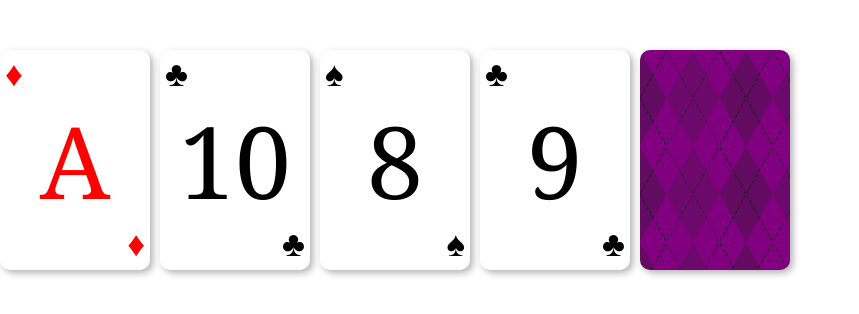
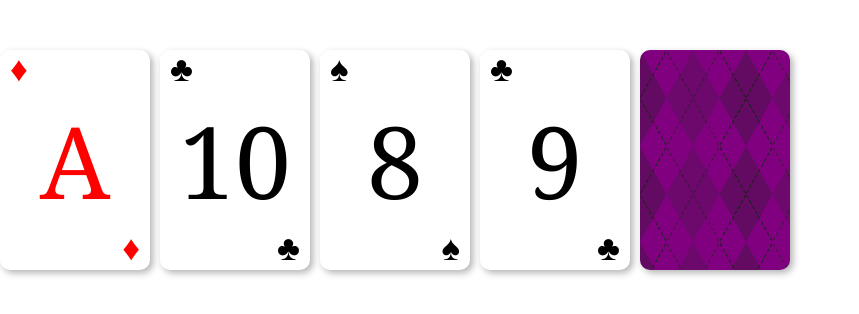
Before and after one commit to adamweeks/angular-blackjack, a website: page src/card.html in a window 1280 px wide. Shown: the whole page, without its empty margins (0-859 px from the left). Drawn offline with Linux system fonts and the light colour scheme; files that its build step writes are made by us from their sources.

Commit message:
CSS Card tweaks.

```diff
--- a/src/content/blackjack.css
+++ b/src/content/blackjack.css
@@ -75,13 +75,13 @@ body {
 div[class*='suit']:before {
     position: absolute;
     font-size: 35px;
-    left: 5px;
-    top: 5px;
+    left: 10px;
+    top: 0px;
 }
 
 div[class*='suit']:after {
     position: absolute;
     font-size: 35px;
-    right: 5px;
-    bottom: 5px;
+    right: 10px;
+    bottom: 1px;
 }
```
